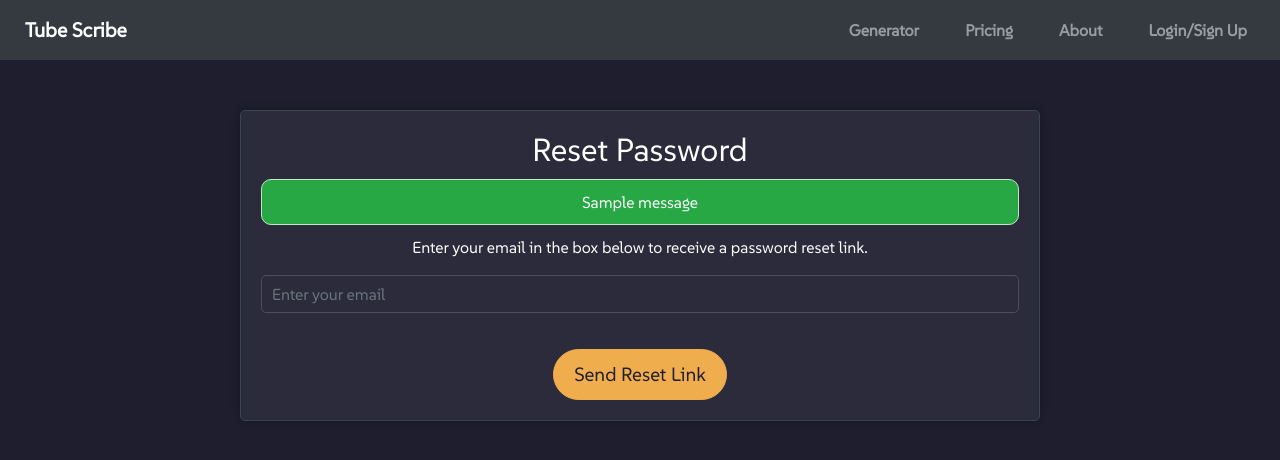
After one commit to Nickydoesthings/YouTube-Scribe, a Flask app: page /reset_password in a window 1280 px wide. The commit adds this page. Shown: the top 460 px of the page. Run offline with Flask 3, Linux system fonts and the light colour scheme; tables that the repository leaves empty hold one stand-in row (values such as "Sample post"); one stand-in notice (Sample message) is shown; some libraries are stand-ins or nearby versions.

Commit message:
added forgot my password feature and password reset feature. Some slight style changes.

```diff
--- a/app.py
+++ b/app.py
@@ -21,7 +21,6 @@ from docx import Document
 from bs4 import BeautifulSoup  # To parse HTML
 import sib_api_v3_sdk # For Brevo stuff
 from itsdangerous import URLSafeTimedSerializer, SignatureExpired, BadSignature
-from flask import url_for
 from flask_mail import Message
 
 # Initialize the Flask application
@@ -48,6 +47,9 @@ logger = logging.getLogger(__name__)
 
 # Initialize the OpenAI client using the API key from environment variables
 client = OpenAI(api_key=os.getenv("OPENAI_API_KEY"))
+
+# Initialize the serializer for tokens
+serializer = URLSafeTimedSerializer(app.config['SECRET_KEY'])
 
 # Define User model
 class User(UserMixin, db.Model):
@@ -77,7 +79,24 @@ class LoginForm(FlaskForm):
     submit = SubmitField('Log In')
 
 class ResendConfirmationForm(FlaskForm):
+    email = StringField('Email', validators=[DataRequired(), Email(), Length(max=150)])
     submit = SubmitField('Resend Confirmation Email')
+
+class ResetPasswordModalForm(FlaskForm):
+    email = StringField('Email', render_kw={'readonly': True})
+    submit = SubmitField('Send Reset Link')
+
+class ResetPasswordRequestForm(FlaskForm):
+    email = StringField('Email', validators=[DataRequired(), Email(), Length(max=150)])
+    submit = SubmitField('Send Reset Link')
+
+class ResetPasswordForm(FlaskForm):
+    password = PasswordField('New Password', validators=[DataRequired(), Length(min=6)])
+    confirm_password = PasswordField('Confirm New Password', validators=[DataRequired(), EqualTo('password', message="Passwords must match.")])
+    submit = SubmitField('Update Password')
+
+class LogoutForm(FlaskForm):
+    submit = SubmitField('Sign Out')
 
 # for email confirmation resends
 RESEND_COOLDOWN = timedelta(minutes=2)  # Adjust as needed
@@ -184,6 +203,63 @@ def email_sent():
         return redirect(url_for('email_sent'))
 
     return render_template('email_sent.html', form=form, email=email)
+
+@app.route('/reset_password', methods=['GET', 'POST'])
+def reset_password_request():
+    form = ResetPasswordRequestForm()
+    if form.validate_on_submit():
+        email = form.email.data.strip()
+        user = User.query.filter_by(email=email).first()
+
+        if user:
+            # Generate a secure token
+            token = serializer.dumps(user.email, salt='password-reset-salt')
+            send_password_reset_email(user.email, token)
+            flash('A password reset link has been sent to your email.', 'info')
+            logger.info(f"Password reset requested for email: {email}")
+        else:
+            # Inform the user that the email does not exist
+            flash('The provided email address is not registered in our system.', 'danger')
+            logger.warning(f"Password reset requested for non-existent email: {email}")
+
+        return redirect(url_for('login'))
+
+    return render_template('reset_password_request.html', form=form)
+
+@app.route('/reset_password/<token>', methods=['GET', 'POST'])
+def reset_password(token):
+    try:
+        email = serializer.loads(token, salt='password-reset-salt', max_age=3600)  # Token valid for 1 hour
+    except SignatureExpired:
+        flash('The password reset link has expired.', 'danger')
+        return redirect(url_for('reset_password_request'))
+    except BadSignature:
+        flash('The password reset link is invalid.', 'danger')
+        return redirect(url_for('reset_password_request'))
+
+    user = User.query.filter_by(email=email).first_or_404()
+    form = ResetPasswordForm()
+
+    if form.validate_on_submit():
+        password = form.password.data
+        confirm_password = form.confirm_password.data
+
+        if password != confirm_password:
+            flash('Passwords do not match.', 'danger')
+            return redirect(url_for('reset_password', token=token))
+
+        if len(password) < 6:
+            flash('Password must be at least 6 characters long.', 'warning')
+            return redirect(url_for('reset_password', token=token))
+
+        # Update the user's password
+        user.password = generate_password_hash(password, method='pbkdf2:sha256')
+        db.session.commit()
+        flash('Your password has been updated. Please log in.', 'success')
+        logger.info(f"Password updated for user: {email}")
+        return redirect(url_for('login'))
+
+    return render_template('reset_password.html', form=form, token=token)
 
 
 @app.route('/login', methods=['GET', 'POST'])
@@ -381,7 +457,6 @@ def download_word():
 
     return send_file(word_file, as_attachment=True, download_name="summary.docx")
 
-
 @app.route('/about')
 def about():
     return render_template('about.html')
@@ -393,7 +468,15 @@ def pricing():
 @app.route('/my_account')
 @login_required
 def my_account():
-    return render_template('my_account.html', email=current_user.email, plan=current_user.plan)
+    reset_form = ResetPasswordModalForm()
+    logout_form = LogoutForm()
+    return render_template(
+        'my_account.html',
+        email=current_user.email,
+        plan=current_user.plan,
+        reset_form=reset_form,
+        logout_form=logout_form
+    )
 
 @app.route('/upgrade_to_pro', methods=['GET', 'POST'])
 @login_required
@@ -575,21 +658,19 @@ def summarize_text(text):
 
 # Generate a confirmation token
 def generate_confirmation_token(email):
-    serializer = URLSafeTimedSerializer(app.config['SECRET_KEY'])
     return serializer.dumps(email, salt='email-confirmation-salt')
 
 # Confirm the token
 def confirm_token(token, expiration=3600):
-    serializer = URLSafeTimedSerializer(app.config['SECRET_KEY'])
     try:
         email = serializer.loads(
             token,
             salt='email-confirmation-salt',
             max_age=expiration
         )
+        return email
     except:
         return False
-    return email
 
 # Send confirmation email using Brevo
 def send_confirmation_email(user_email, token):
@@ -600,19 +681,42 @@ def send_confirmation_email(user_email, token):
     api_instance = sib_api_v3_sdk.TransactionalEmailsApi(sib_api_v3_sdk.ApiClient(configuration))
 
     confirmation_url = url_for('confirm_email', token=token, _external=True)
-    print(f"Confirmation URL: {confirmation_url}")
+    logger.debug(f"Confirmation URL: {confirmation_url}")
 
     send_smtp_email = sib_api_v3_sdk.SendSmtpEmail(
         to=[{"email": user_email}],
-        template_id=1,  # The ID of the transactional email template you created
+        template_id=2,  # The ID of the transactional email template you created
         params={"confirmation_link": confirmation_url}  # Pass the confirmation URL here
     )
 
     try:
         api_instance.send_transac_email(send_smtp_email)
+        logger.info(f"Confirmation email sent to: {user_email}")
     except Exception as e:
         logger.error(f"Failed to send confirmation email: {e}")
 
+# Send password reset email using Brevo
+def send_password_reset_email(user_email, token):
+    api_key = os.getenv("BREVO_API_KEY")
+
+    configuration = sib_api_v3_sdk.Configuration()
+    configuration.api_key['api-key'] = api_key
+    api_instance = sib_api_v3_sdk.TransactionalEmailsApi(sib_api_v3_sdk.ApiClient(configuration))
+
+    reset_url = url_for('reset_password', token=token, _external=True)
+    logger.debug(f"Password Reset URL: {reset_url}")
+
+    send_smtp_email = sib_api_v3_sdk.SendSmtpEmail(
+        to=[{"email": user_email}],
+        template_id=2,  # The ID of the password reset email template you created
+        params={"reset_link": reset_url}  # Pass the reset URL here
+    )
+
+    try:
+        api_instance.send_transac_email(send_smtp_email)
+        logger.info(f"Password reset email sent to: {user_email}")
+    except Exception as e:
+        logger.error(f"Failed to send password reset email to {user_email}: {e}")
 
 if __name__ == '__main__':
     app.run(debug=True)
--- a/static/styles.css
+++ b/static/styles.css
@@ -118,7 +118,7 @@ body {
 }
 
 .alert-danger {
-    background-color: #ff4d4d;
+    background-color: darkred;
 }
 
 .alert-success {
@@ -788,12 +788,13 @@ footer {
     color: white;
     font-size: 1.2em;
     padding: 10px 20px;
-    border-radius: 10px;
+    border-radius: 30px;
     margin-top: 30px;
 }
 
 .btn-logout:hover {
     background-color: #c82333;
+    color: black;
 }
 
 /* Responsive Adjustments */
--- a/templates/login.html
+++ b/templates/login.html
@@ -25,5 +25,8 @@
         </div>
     </form>
 
+    <p class="mt-3">
+        <a href="{{ url_for('reset_password_request') }}">Forgot your password?</a>
+    </p>
     <p class="mt-3">Don't have an account? <a href="{{ url_for('signup') }}">Sign up for free</a></p>
 {% endblock %}
--- /dev/null
+++ b/templates/reset_password_request.html
@@ -0,0 +1,25 @@
+{% extends "base.html" %}
+
+{% block content %}
+    <h2>Reset Password</h2>
+
+    <!-- Flash messages -->
+    {% with messages = get_flashed_messages(with_categories=true) %}
+        {% if messages %}
+            <div class="flashes">
+                {% for category, message in messages %}
+                    <div class="alert alert-{{ category }}">{{ message }}</div>
+                {% endfor %}
+            </div>
+        {% endif %}
+    {% endwith %}
+
+    <form method="POST" action="{{ url_for('reset_password_request') }}">
+        {{ form.hidden_tag() }}
+        <div class="form-group">
+            <p>Enter your email in the box below to receive a password reset link.</p>
+            {{ form.email(class="form-control", placeholder="Enter your email", required=True) }}
+        </div>
+        <button type="submit" class="btn btn-primary mt-3">{{ form.submit.label.text }}</button>
+    </form>
+{% endblock %}
```
Also changed, not shown: templates/my_account.html (+26 -2 lines), templates/reset_password.html (added, +75 -0 lines).
